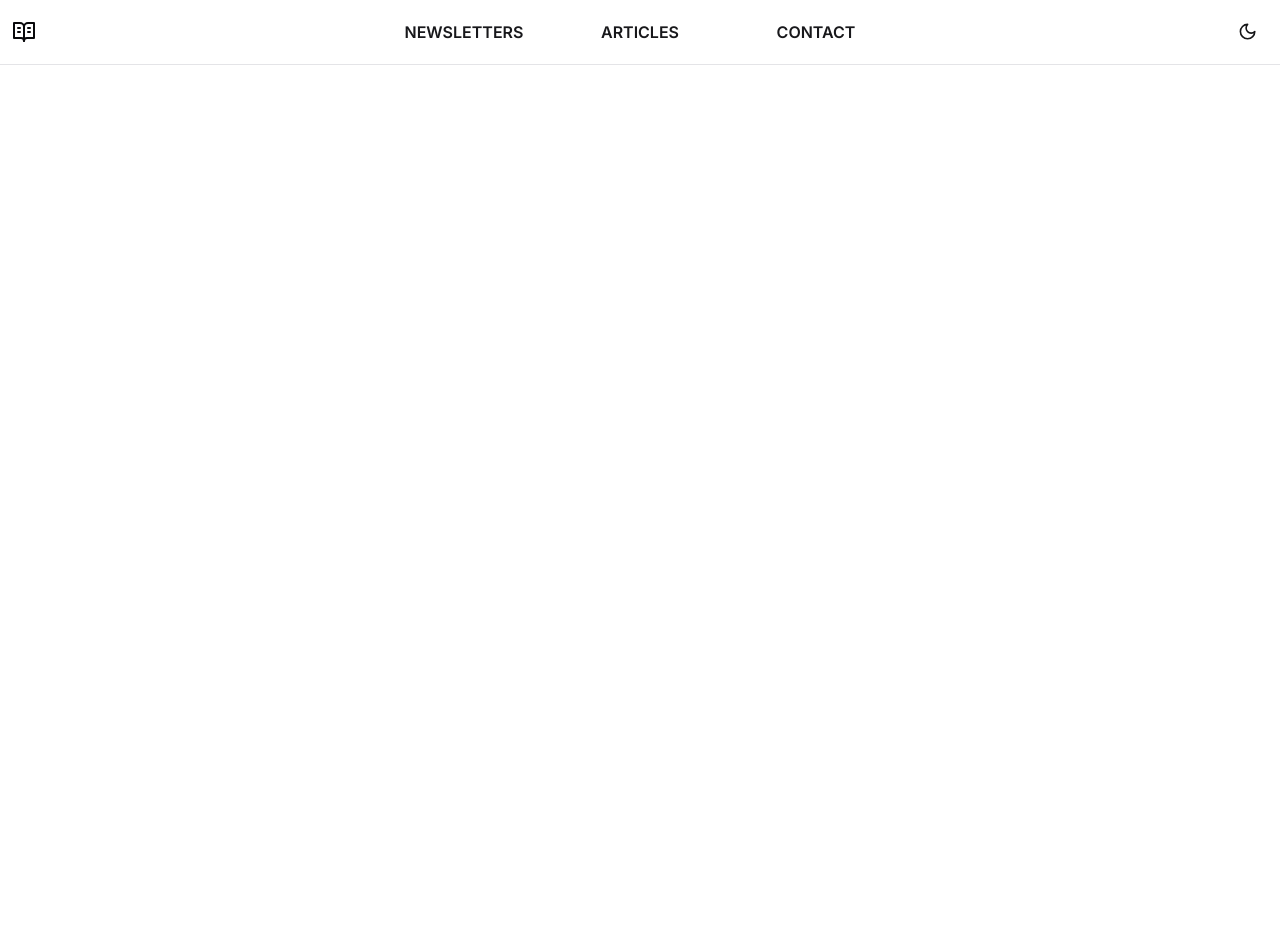
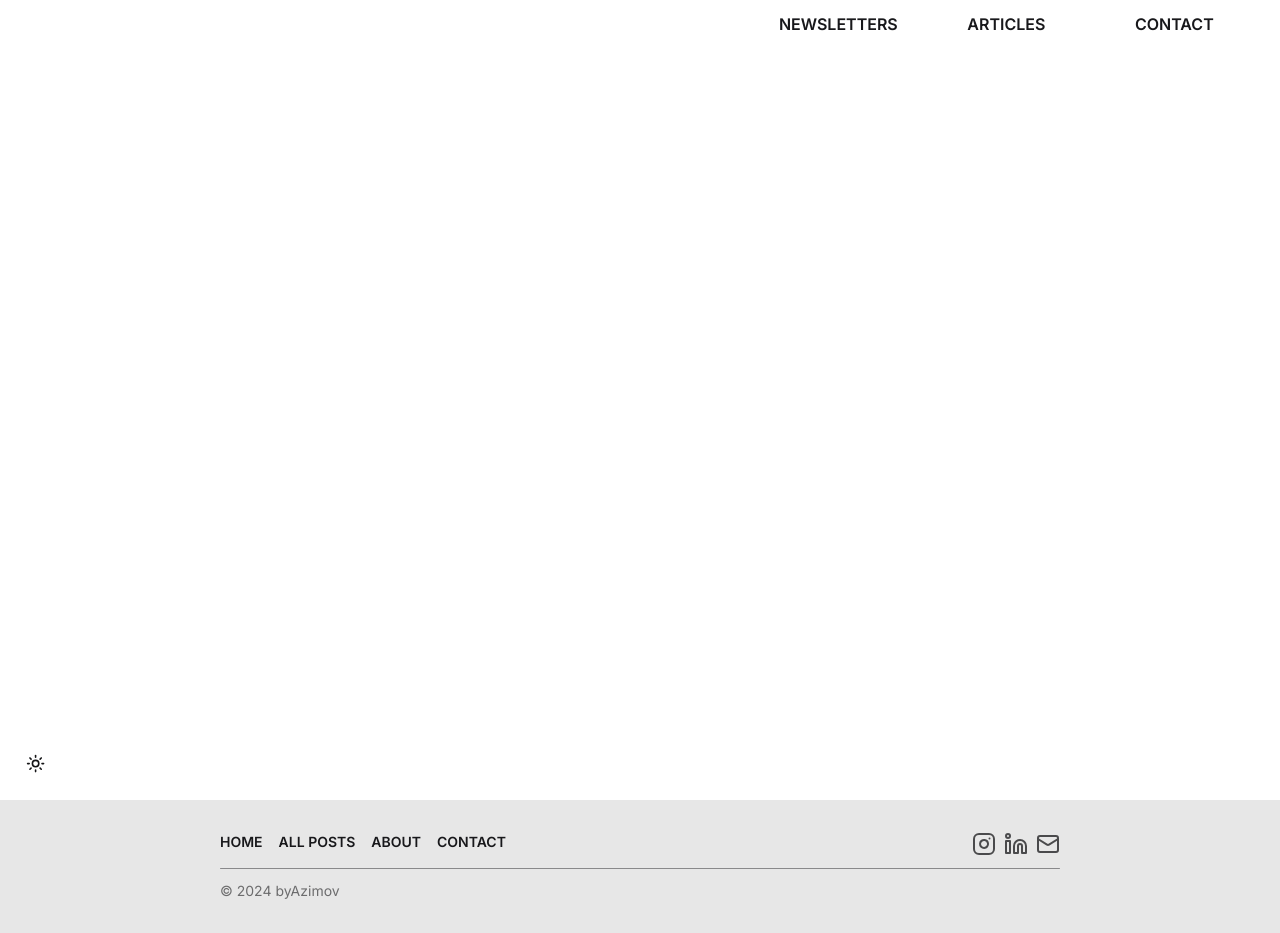
Before and after one commit to bbyc4kes/by-azimov-blog, a Next.js app: page / in a window 1280 px wide. Before the commit the page ends 800 px from the top, so only its background shows below. Built offline with nearby package versions, Linux system fonts and the light colour scheme.

Commit message:
feature: add footer

```diff
--- a/app/layout.tsx
+++ b/app/layout.tsx
@@ -2,7 +2,9 @@ import type { Metadata } from 'next'
 import { Inter } from 'next/font/google'
 import './globals.css'
 import { ThemeProvider } from '@/components/theme/theme-provider'
-import Navigation from '@/components/navigation'
+import { ModeToggle } from '@/components/theme/mode-toggle'
+import Header from '@/components/Header'
+import Footer from '@/components/Footer'
 
 const inter = Inter({ subsets: ['latin'] })
 
@@ -17,7 +19,7 @@ export default function RootLayout({
   children: React.ReactNode
 }>) {
   return (
-    <html lang="en" suppressHydrationWarning>
+    <html lang="en" suppressHydrationWarning className="scroll-smooth">
       <body className={inter.className}>
         <ThemeProvider
           attribute="class"
@@ -25,8 +27,12 @@ export default function RootLayout({
           enableSystem
           disableTransitionOnChange
         >
-          <Navigation />
+          <Header />
           {children}
+          <Footer />
+          <div className="fixed md:left-0 md:bottom-0 md:top-auto md:right-auto top-0 right-0 md:m-4 m-3 z-[99]">
+            <ModeToggle />
+          </div>
         </ThemeProvider>
       </body>
     </html>
--- a/app/page.tsx
+++ b/app/page.tsx
@@ -1,5 +1,3 @@
-import { ModeToggle } from '@/components/theme/mode-toggle'
-
 export default function Home() {
   return (
     <main className="flex min-h-screen flex-col items-center justify-between p-24"></main>
--- /dev/null
+++ b/components/Footer.tsx
@@ -0,0 +1,51 @@
+import { Instagram, Linkedin, LucideMail } from 'lucide-react'
+import Link from 'next/link'
+import React from 'react'
+
+const Footer = () => {
+  return (
+    <div className="w-full max-h-full bg-primary/10 dark:bg-primary-foreground flex flex-col py-8 items-center">
+      <div className="w-[840px] flex flex-col gap-3">
+        <div className="flex justify-between uppercase">
+          <div className="flex gap-4 font-semibold text-sm text-primary">
+            <Link
+              href={'#'}
+              className="hover:opacity-70 hover:cursor-pointer transition-all duration-50"
+            >
+              Home
+            </Link>
+            <Link
+              href={'/posts'}
+              className="hover:opacity-70 hover:cursor-pointer transition-all duration-50"
+            >
+              All Posts
+            </Link>
+            <Link
+              href={'/about'}
+              className="hover:opacity-70 hover:cursor-pointer transition-all duration-50"
+            >
+              About
+            </Link>
+            <Link
+              href={'/contact'}
+              className="hover:opacity-70 hover:cursor-pointer transition-all duration-50"
+            >
+              Contact
+            </Link>
+          </div>
+          <div className="flex items-center justify-center gap-2">
+            <Instagram className="opacity-70 hover:opacity-90 hover:cursor-pointer transition-all duration-50" />
+            <Linkedin className="opacity-70 hover:opacity-90 hover:cursor-pointer transition-all duration-50" />
+            <LucideMail className="opacity-70 hover:opacity-90 hover:cursor-pointer transition-all duration-50" />
+          </div>
+        </div>
+        <div className="w-full h-[1px] bg-primary rounded-full opacity-45" />
+        <div className="flex justify-start items-center h-1/2">
+          <p className="text-sm brightness-30 opacity-55">© 2024 byAzimov</p>
+        </div>
+      </div>
+    </div>
+  )
+}
+
+export default Footer
--- a/components/navigation.tsx
+++ b/components/Header.tsx
@@ -12,7 +12,6 @@ import {
 } from '@/components/ui/sheet'
 import { Button } from './ui/button'
 import { Command, CommandGroup, CommandItem, CommandList } from './ui/command'
-import { ModeToggle } from './theme/mode-toggle'
 
 const Navigation = () => {
   const [isSheetOpen, setIsSheetOpen] = useState(false)
@@ -21,7 +20,7 @@ const Navigation = () => {
     setIsSheetOpen(false)
   }
   return (
-    <div className="p-3 flex items-center justify-between border-b z-10 backdrop-blur-[0.5rem] border-opacity-40 bg-opacity-80 fixed top-0 w-full uppercase">
+    <div className="p-3 flex items-center z-10 fixed top-0 w-full uppercase md:justify-end">
       <Sheet open={isSheetOpen} onOpenChange={setIsSheetOpen}>
         <SheetTrigger asChild className="z-[100] md:!hidden flex">
           <Button variant="outline" size={'icon'}>
@@ -64,12 +63,7 @@ const Navigation = () => {
           </Command>
         </SheetContent>
       </Sheet>
-      <aside className="w-44 hidden md:flex">
-        <Link href="/">
-          <BookOpenText className="hover:text-primary/80 duration-100 transition-colors" />
-        </Link>
-      </aside>
-      <nav className="gap-4 justify-center font-semibold w-5/12 hidden md:flex text-primary">
+      <header className="gap-2 justify-center font-semibold w-5/12 hidden md:flex text-primary">
         <Link
           href="#about"
           className="w-40 text-center hover:text-primary/80 duration-100 transition-colors"
@@ -88,10 +82,7 @@ const Navigation = () => {
         >
           Contact
         </Link>
-      </nav>
-      <aside className="flex gap-2 items-center w-44 justify-end">
-        <ModeToggle />
-      </aside>
+      </header>
     </div>
   )
 }
--- /dev/null
+++ b/components/Hero.tsx
@@ -0,0 +1,7 @@
+import React from 'react'
+
+const Hero = () => {
+  return <div className="min-h-screen">Hero</div>
+}
+
+export default Hero
--- a/components/theme/mode-toggle.tsx
+++ b/components/theme/mode-toggle.tsx
@@ -22,9 +22,9 @@ export function ModeToggle() {
       onClick={toggleTheme}
     >
       {hasMounted && theme === 'light' ? (
+        <Moon className="h-[1.2rem] w-[1.2rem] scale-100 transition-all" />
+      ) : (
         <Sun className="h-[1.2rem] w-[1.2rem] scale-100 transition-all" />
-      ) : (
-        <Moon className="h-[1.2rem] w-[1.2rem] scale-100 transition-all" />
       )}
     </Button>
   )
--- a/package.json
+++ b/package.json
@@ -43,6 +43,8 @@
     "cmdk": "^1.0.0",
     "date-fns": "^3.6.0",
     "embla-carousel-react": "^8.1.5",
+    "framer-motion": "^11.2.10",
+    "gsap": "^3.12.5",
     "input-otp": "^1.2.4",
     "lucide-react": "^0.394.0",
     "next": "14.2.4",
```
Also changed, not shown: 1 other file (tests, documents, lock files or other folders).
